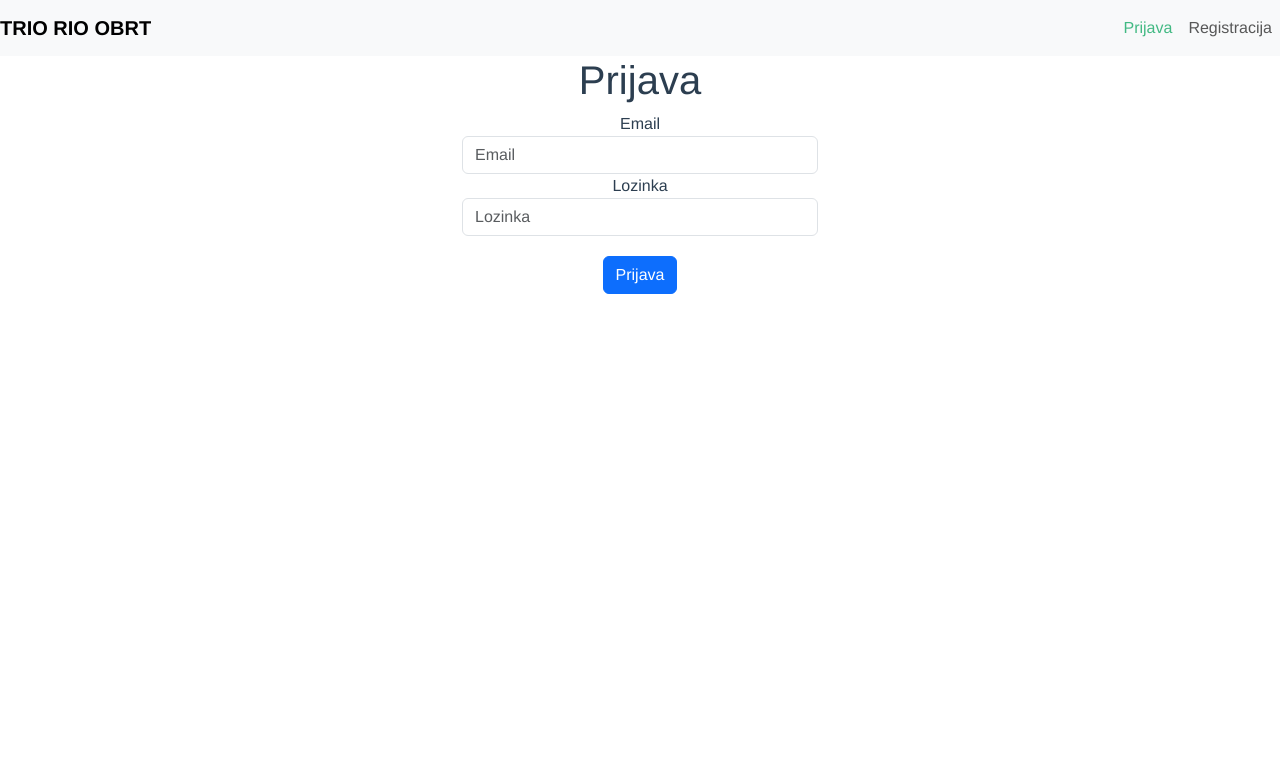
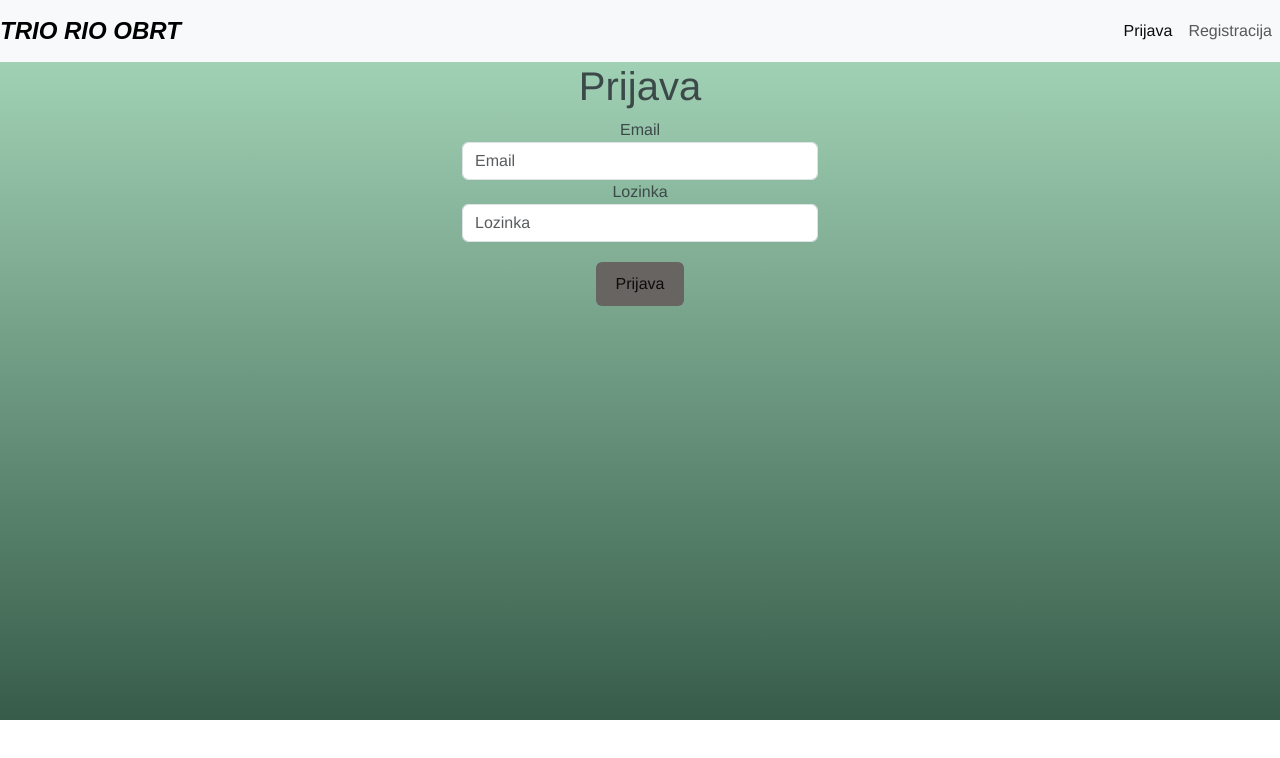
Before and after one commit to vvvujnovic/Izrada-web-stranice, a Vue app: page /userLogin in a window 1280 px wide. Shown: the top 758 px of the page. Built offline with nearby package versions, Linux system fonts and the light colour scheme.

Commit message:
Uređivanje početne stranice

```diff
--- a/src/App.vue
+++ b/src/App.vue
@@ -1,7 +1,7 @@
 <template>
   <div>
     <nav class="navbar navbar-expand-lg navbar-light bg-light">
-      <router-link class="navbar-brand" to="/">TRIO RIO OBRT</router-link>
+      <router-link class="navbar-brand" to="/" style="font-family: Arial; font-size: 24px; font-style: italic;">TRIO RIO OBRT</router-link>
       <button class="navbar-toggler" type="button" data-bs-toggle="collapse" data-bs-target="#navbarNav"
         aria-controls="navbarNav" aria-expanded="false" aria-label="Toggle navigation">
         <span class="navbar-toggler-icon"></span>
@@ -24,15 +24,38 @@
 </template>
 
 
-
-
 <style lang="scss">
 #app {
   font-family: Avenir, Helvetica, Arial, sans-serif;
   -webkit-font-smoothing: antialiased;
   -moz-osx-font-smoothing: grayscale;
   text-align: center;
-  color: #2c3e50;
+  color: #3c4949;
+  min-height: 90vh;
+  background-image: linear-gradient(#44b17173, #2b533ff1);
+}
+
+.logo-font {
+  font-family: 'Permanent Marker', cursive;
+}
+.custom {
+  display: flex;
+  justify-content: space-between;
+}
+
+.link_container {
+  margin-left:auto;
+  display: flex;
+  justify-content: center;
+  align-items: center;
+  gap: 1rem;
+}
+
+.navbar-brand {
+  font-family: Arial;
+  font-size: 24px;
+  font-style: italic;
+  font-style: bold;
 }
 
 nav {
@@ -40,10 +63,10 @@ nav {
 
   a {
     font-weight: bold;
-    color: #2c3e50;
+    color: #060707;
 
     &.router-link-exact-active {
-      color: #42b983;
+      color: #0c0c0c;
     }
   }
 }
--- a/src/views/HomeView.vue
+++ b/src/views/HomeView.vue
@@ -1,18 +1,64 @@
+
 <template>
-  <div class="home">
-    <img alt="Vue logo" src="../assets/logo.png">
-    <HelloWorld msg="Welcome to Your Vue.js App"/>
-  </div>
+    <div class="home-page">
+        <h1>Dobrodošli u našu uslugu čišćenja!</h1>
+            <p>Pružamo profesionalno čišćenje za vaš dom,poslovni prostor ili možda želite da vaš limeni ljubimac sjaji,tu smo za Vas! </p>
+            <p>Pružamo kvalitetne usluge čišćenja kako biste uživali u čistom i ugodnom okruženju </p>
+             <img src="../assets/moj_logo.png" alt="">
+      </div>
+      <div class="special-offer">
+              <h2>Specijalna ponuda:</h2>
+                <p>Prvo čišćenje uz 20% popusta! Iskoristite ovu ponudu i uživajte u svježini po povoljnoj cijeni.</p>
+      </div>
+
+      <div>
+              <button @click="$router.push('/contact')" class="cta-button">ZAPOČMITE S PRETRAGOM NAŠIH
+                USLUGA</button>
+      </div>
 </template>
 
 <script>
-// @ is an alias to /src
-import HelloWorld from '@/components/HelloWorld.vue'
+export default {
+  name: "HomePage",
+};
+</script>
 
-export default {
-  name: 'HomeView',
-  components: {
-    HelloWorld
-  }
+<style scoped>
+.home-page {
+  text-align: center;
+  padding: 20px;
 }
-</script>
+
+.cleaning-image {
+  width: 50%;
+  margin: 20px auto;
+}
+
+.special-offer,
+.testimonials,
+.contact-info {
+  margin-bottom: 30px;
+}
+
+.cta-button {
+  padding: 10px 20px;
+  font-size: 18px;
+  background-color: #686461;
+  color: white;
+  border: none;
+  border-radius: 5px;
+  cursor: pointer;
+}
+
+.cta-button:hover {
+  background-color: #686461;
+}
+
+
+.cta-button {
+  padding: 15px 30px;
+  font-size: 20px;
+  width: auto;
+  height: auto;
+}
+</style>
--- a/src/views/SignUpForm.vue
+++ b/src/views/SignUpForm.vue
@@ -24,9 +24,31 @@
               <input type="password" class="form-control" id="confirmPassword" placeholder="Potvrdi lozinku" />
             </div>
             <div class="login" style="margin-bottom: 20px;"></div>
-            <button type="submit" class="btn btn-primary">Registracija</button>
+            <router-link class="btn custom-button" to="/SignUpForm">Registracija</router-link>
           </form>
         </div>
         <div class="col-sm"></div>
       </div>
 </template>
+
+<style lang="scss">
+
+  .custom-button {
+  background-color: #686461;
+  color: rgb(12, 12, 12);
+
+}
+.cta-button:hover {
+  background-color: #686461;
+}
+.cta-button {
+  padding: 10px 20px;
+  font-size: 18px;
+  background-color: #686461;
+  color: white;
+  border: none;
+  border-radius: 5px;
+  cursor: pointer;
+}
+
+</style>
--- a/src/views/UserLogin.vue
+++ b/src/views/UserLogin.vue
@@ -5,17 +5,17 @@
       <div class="row">
         <div class="col-sm"></div>
         <div class="col-sm">
-          <form @submit.prevent="login">
+          <form>
             <div class="form-group">
               <label for="email">Email</label>
               <input type="email" v-model="email" class="form-control" id="email" placeholder="Email" required>
             </div>
             <div class="form-group">
               <label for="password">Lozinka</label>
-              <input type="password" v-model="password" class="form-control" id="password" placeholder="Lozinka" required>
+              <input type="password" v-model="lozinka" class="form-control" id="password" placeholder="Lozinka" required>
             </div>
             <div class="login" style="margin-bottom: 20px;"></div>
-            <button type="submit" class="btn btn-primary">Prijava</button>
+            <router-link class="btn custom-button" to="/UserLogin">Prijava</router-link>
           </form>
         </div>
         <div class="col-sm"></div>
@@ -23,3 +23,34 @@
     </div>
   </div>
 </template>
+
+<script>
+export default {
+  data() {
+    return {
+      email: '',
+      Lozinka: ''
+    };
+  },
+  methods: {
+    login() {
+    }
+  }
+};
+</script>
+
+
+<style lang="scss">
+.custom-button {
+  background-color: #686461;
+  color: rgb(12, 12, 12);
+  padding: 10px 20px;
+  border: none;
+  cursor: pointer;
+  text-decoration: none;
+}
+
+.custom-button:hover {
+  background-color: #3b3737;
+}
+</style>
```
Also changed, not shown: src/assets/logo.png (deleted), src/assets/moj_logo.png (added).
